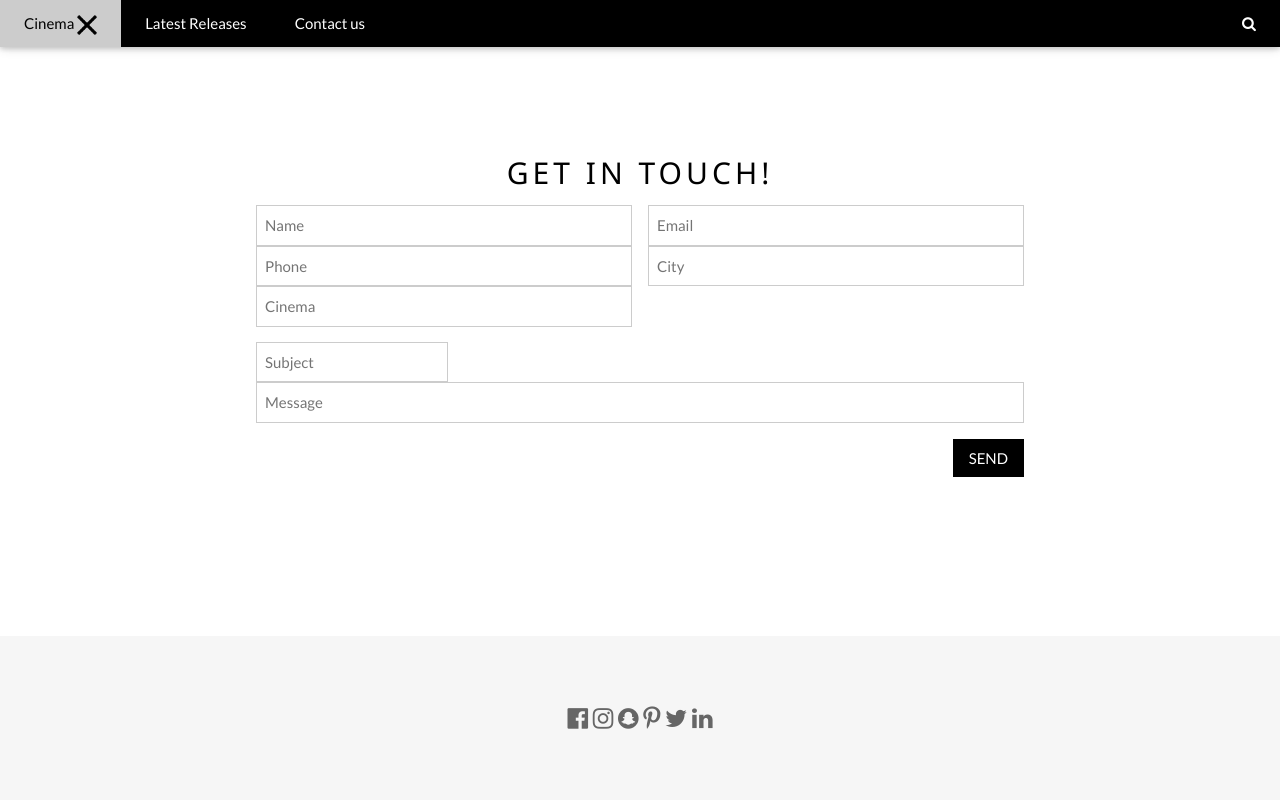
After one commit to LiviuMF/cinema_project, a Django app: page /contact/ in a window 1280 px wide. The commit adds this page. Run offline with Django 4.2, Linux system fonts and the light colour scheme.

Commit message:
Send emails from contact page and store them

```diff
--- a/cinema_project/base_app/admin.py
+++ b/cinema_project/base_app/admin.py
@@ -1,4 +1,5 @@
 from django.contrib import admin
-from .models import Movie
+from .models import Movie, ContactMessages
 
 admin.site.register(Movie)
+admin.site.register(ContactMessages)
--- /dev/null
+++ b/cinema_project/base_app/templates/base_template.html
@@ -0,0 +1,11 @@
+{% load static %}
+{% block header %}
+{% include 'header.html' %}
+{% endblock %}
+
+{% block content %}
+{% endblock %}
+
+{% block footer %}
+{% include 'footer.html' %}
+{% endblock %}
--- /dev/null
+++ b/cinema_project/base_app/templates/contact.html
@@ -0,0 +1,37 @@
+{% extends 'base_template.html' %}
+
+{% block content %}
+<div class="w3-container w3-content" style="max-width:800px" id="contact">
+    <h2 class="w3-wide w3-center">GET IN TOUCH!</h2>
+      <div class="w3-col">
+        <form action="{% url 'contact' %}" target="_blank" method="POST">
+          {% csrf_token %}
+          <div class="w3-row-padding" style="margin:0 -16px 8px -16px">
+            <div class="w3-half">
+              <input class="w3-input w3-border" type="text" placeholder="Name" required name="name">
+            </div>
+            <div class="w3-half">
+              <input class="w3-input w3-border" type="text" placeholder="Email" required name="email">
+            </div>
+                        <div class="w3-half">
+              <input class="w3-input w3-border" type="number" placeholder="Phone" required name="phone">
+            </div>
+            <div class="w3-half">
+              <input class="w3-input w3-border" type="text" placeholder="City" required name="city">
+            </div>
+            <div class="w3-half">
+              <input class="w3-input w3-border" type="text" placeholder="Cinema" required name="cinema">
+            </div>
+          </div>
+          <p>
+          <div class="w3-quarter">
+              <input class="w3-input w3-border" type="text" placeholder="Subject" required name="subject">
+            </div>
+          <input class="w3-input w3-border" type="text" placeholder="Message" required name="message">
+          <button class="w3-button w3-black w3-section w3-right" type="submit">SEND</button>
+        </form>
+      </div>
+    </div>
+  </div>
+
+{% endblock %}
--- /dev/null
+++ b/cinema_project/base_app/templates/footer.html
@@ -0,0 +1,10 @@
+{% block footer %}
+<footer class="w3-container w3-padding-64 w3-center w3-opacity w3-light-grey w3-xlarge w3-bottom">
+  <i class="fa fa-facebook-official w3-hover-opacity"></i>
+  <i class="fa fa-instagram w3-hover-opacity"></i>
+  <i class="fa fa-snapchat w3-hover-opacity"></i>
+  <i class="fa fa-pinterest-p w3-hover-opacity"></i>
+  <i class="fa fa-twitter w3-hover-opacity"></i>
+  <i class="fa fa-linkedin w3-hover-opacity"></i>
+</footer>
+{% endblock %}
--- /dev/null
+++ b/cinema_project/base_app/templates/header.html
@@ -0,0 +1,36 @@
+{% load static %}
+{% block header %}
+<!DOCTYPE html>
+<html lang="en">
+<head>
+<title>Cinema X</title>
+<meta charset="UTF-8">
+<meta name="viewport" content="width=device-width, initial-scale=1">
+<link rel="stylesheet" href="https://www.w3schools.com/w3css/4/w3.css">
+<link rel="stylesheet" href="https://fonts.googleapis.com/css?family=Lato">
+<link rel="stylesheet" href="https://cdnjs.cloudflare.com/ajax/libs/font-awesome/4.7.0/css/font-awesome.min.css">
+<style>
+body {font-family: "Lato", sans-serif};
+img {
+filter: invert(1) !important;
+}
+</style>
+</head>
+<body>
+<!-- Navbar -->
+<div class="w3-top">
+  <div class="w3-bar w3-black w3-card">
+    <a class="w3-bar-item w3-button w3-padding-large w3-hide-medium w3-hide-large w3-right" href="javascript:void(0)" onclick="myFunction()" title="Toggle Navigation Menu"><i class="fa fa-bars"></i></a>
+    <a href="/" class="w3-bar-item w3-button w3-padding-large w3-hide-small">Cinema <img width="20px" height="20px" src="{% static '/media/test.png' %}" alt="My image"></a>
+    <a href="#tour" class="w3-bar-item w3-button w3-padding-large w3-hide-small">Latest Releases</a>
+    <a href="/contact" class="w3-bar-item w3-button w3-padding-large w3-hide-small">Contact us</a>
+    <a href="javascript:void(0)" class="w3-padding-large w3-hover-red w3-hide-small w3-right"><i class="fa fa-search"></i></a>
+  </div>
+</div>
+<div class="w3-content" style="max-width:2000px;margin-top:12px">
+  <!-- The Band Section -->
+  <div class="w3-container w3-content w3-center w3-padding-64" style="max-width:800px" id="band">
+  </div>
+</div>
+
+{% endblock %}
--- a/cinema_project/base_app/urls.py
+++ b/cinema_project/base_app/urls.py
@@ -6,4 +6,5 @@ urlpatterns = [
     path('login/', views.login_user, name='login_page'),
     path('', views.homepage, name='homepage'),
     path('register/', views.register_user, name='register_page'),
+    path('contact/', views.contact_page, name='contact')
 ]
--- a/cinema_project/base_app/views.py
+++ b/cinema_project/base_app/views.py
@@ -1,7 +1,11 @@
+import requests
+import json
+
 from django.shortcuts import render, redirect
-from django.contrib.auth import authenticate, login, logout
+from django.contrib.auth import authenticate, login
 from django.contrib import messages
 from django.contrib.auth.forms import UserCreationForm
+from django.conf import settings
 
 
 def login_user(request):
@@ -37,3 +41,51 @@ def register_user(request):
         else:
             form = UserCreationForm()
     return render(request, 'register_page.html', context={'form': form})
+
+
+def contact_page(request):
+    if request.method == 'POST':
+        contact_context = {
+            'name': request.POST['name'],
+            'email': request.POST['email'],
+            'city': request.POST['city'],
+            'phone': request.POST['phone'],
+            'cinema': request.POST['cinema'],
+            'subject': request.POST['subject'],
+            'message': request.POST['message'],
+        }
+        send_contact_email(user_data=contact_context)
+        return render(request, template_name='contact.html', context=contact_context)
+    return render(request, template_name='contact.html')
+
+
+def send_contact_email(user_data) -> None:
+    response = requests.post(
+        url=settings.SENDIN_BLUE["api_url"],
+        headers={
+            'content-type': 'application/json',
+            'api-key': f'{settings.SENDIN_BLUE["api_key"]}'
+        },
+        data=json.dumps({
+            "sender": {
+              "name": "Cinema X ",
+              "email": f"{user_data['email'].split('@')[0]}@example.com"
+            },
+            "to": [
+                {
+                    "email": "liviu.m.farcas@gmail.com",
+                    "name": "Cinema X HQ"
+                }
+            ],
+            "subject": user_data['subject'] or 'Message from Cinema X website',
+            "htmlContent": f"<html><head></head><body><p>Hello,"
+                           f"</p>You've received a new email from {user_data['name']},"
+                           f"<p> message: {user_data['message']}</p>"
+                           f"<p>Other contact details:</p>"
+                           f"<p>Phone number: {user_data['phone']}</p>"
+                           f"<p>City: {user_data['city']}</p>"
+                           f"<p>Cinema: {user_data['cinema']}</p>"
+                           f"</body></html>"
+        })
+    )
+    print(f"Sent email to liviu.m.farcas@gmail.com from Cinema X successfully with response {response.content}")
--- a/cinema_project/cinema_project/settings.py
+++ b/cinema_project/cinema_project/settings.py
@@ -121,3 +121,8 @@ STATICFILES_DIRS = [
 # https://docs.djangoproject.com/en/4.0/ref/settings/#default-auto-field
 
 DEFAULT_AUTO_FIELD = 'django.db.models.BigAutoField'
+
+SENDIN_BLUE = {
+    'api_key': "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",
+    'api_url': 'https://api.sendinblue.com/v3/smtp/email',
+}
```
Also changed, not shown: cinema_project/base_app/models.py (+13 -0 lines), cinema_project/base_app/templates/homepage.html (+8 -70 lines), cinema_project/base_app/migrations/0005_contactmessages.py (added).
